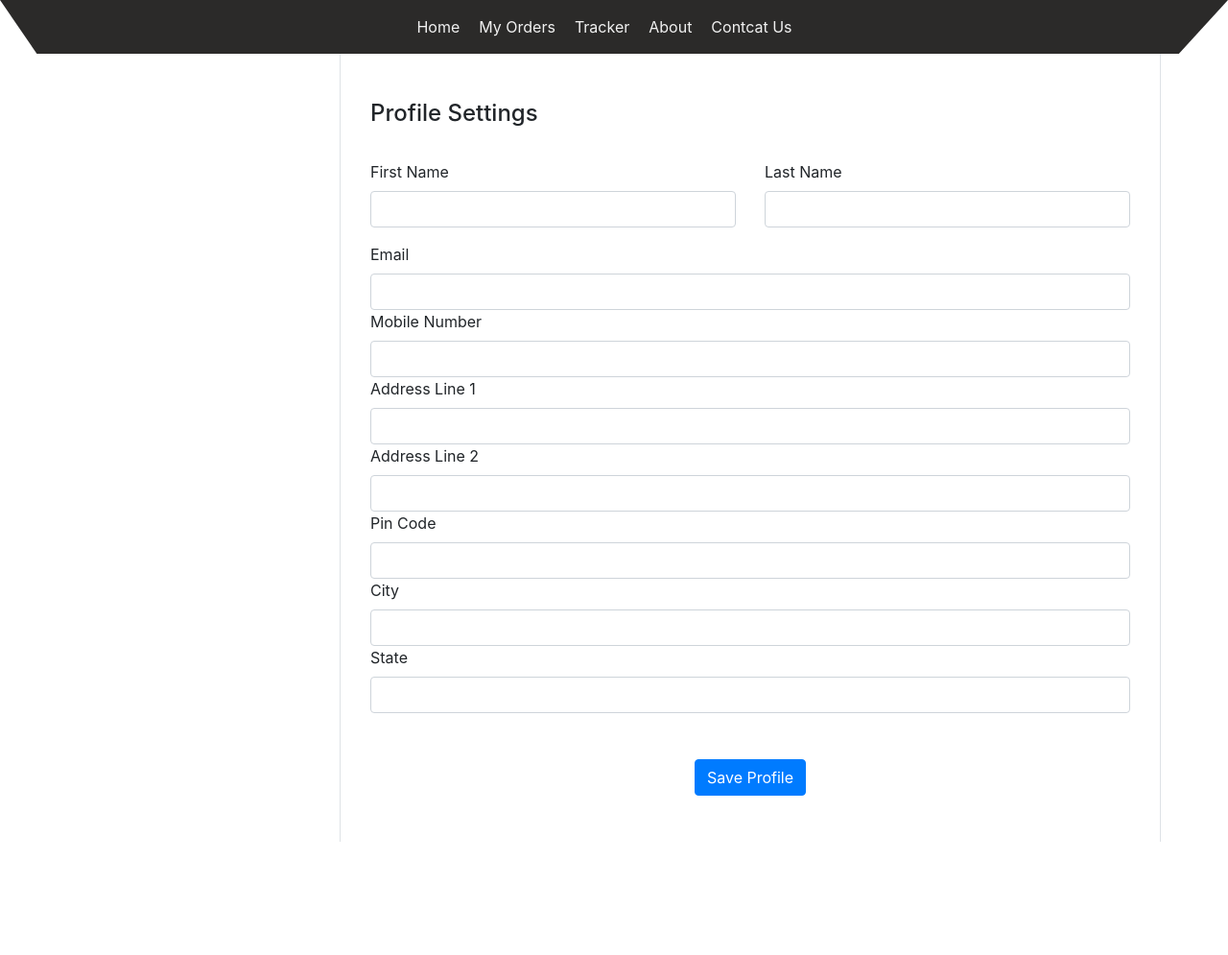
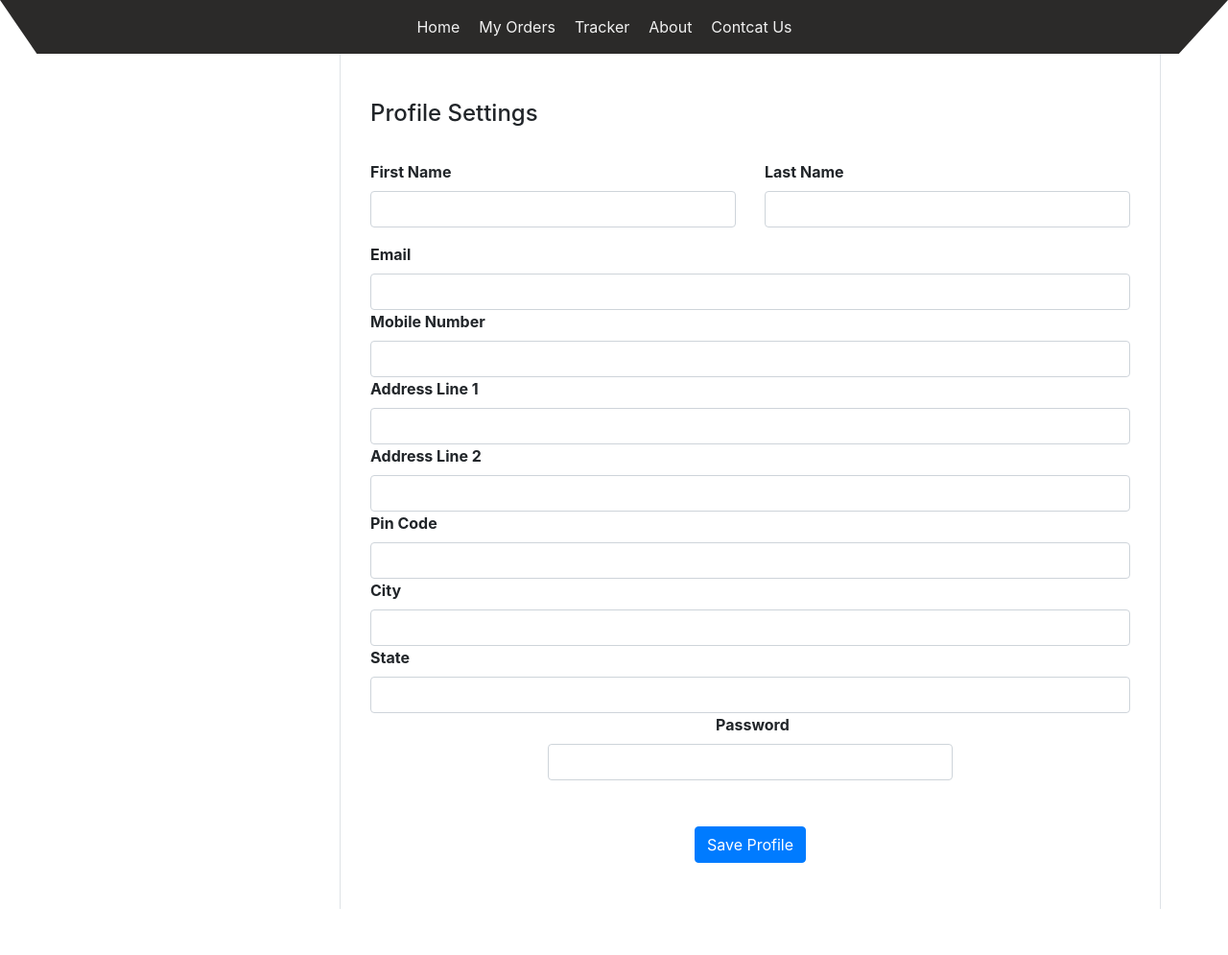
Before and after one commit to avajay201/AV-Shopping-0.0, a Django app: page /profile in a window 1280 px wide. Shown: the whole page at 96% size. Run offline with Django 3.2, Linux system fonts and the light colour scheme; some libraries are stand-ins or nearby versions.

Commit message:
updating

```diff
--- a/shop/templates/shop/index.html
+++ b/shop/templates/shop/index.html
@@ -292,6 +292,7 @@
    #user_image_btn {
       margin-left: 10px;
       background-color: #2b2a29;
+      cursor: pointer;
    }
 
    .btn-close {
@@ -346,8 +347,8 @@
                         {% if user.is_authenticated %}
                         <!-- <li class="username">Welcome {{user.username}}</li>
                         <li><button class="logout btn btn-outline-danger" type="button">Logout</button></li> -->
-                        <button id="user_image_btn" data-bs-toggle="modal" data-bs-target="#user_profile"><img
-                              id="user_image" src="{{user.image.url}}" /></button>
+                        <a id="user_image_btn" href="profile"><img
+                              id="user_image" src="{{user.image.url}}" /></a>
                         {% else %}
                         <li class="login_signup">
                            <a type="button" class="btn my_profile" href="account">
--- a/shop/templates/shop/profile.html
+++ b/shop/templates/shop/profile.html
@@ -1,13 +1,29 @@
 {% extends 'shop/basic.html' %}
 
 {% block style %}
+.font-weight-bold{
+margin-top: 15px;
+}
+
+.pass{
+padding: 0px 200px;
+}
+
+.pass123{
+padding: 0px 175px;
+}
+
+.labels{
+font-weight: bold;
+}
 {% endblock style %}
 
 {% block body %}
 <div class="container rounded bg-white mt-5 mb-5">
     <div class="row">
         <div class="col-md-3 border-right">
-            <div class="d-flex flex-column align-items-center text-center p-3 py-5"><img class="rounded-circle mt-5" width="150px" src="{{user.image.url}}"><span class="font-weight-bold">{{user.username}}</span></div>
+            <div class="d-flex flex-column align-items-center text-center p-3 py-5"><img class="rounded-circle mt-5"
+                    width="150px" src="{{user.image.url}}"><span class="font-weight-bold">{{user.username}}</span></div>
         </div>
         <div class="col-md-9 border-right">
             <div class="p-3 py-5">
@@ -15,23 +31,111 @@
                     <h4 class="text-right">Profile Settings</h4>
                 </div>
                 <div class="row mt-2">
-                    <div class="col-md-6"><label class="labels">First Name</label><input id="edit_fname" type="text" class="form-control" value="{{user.first_name}}"></div>
-                    <div class="col-md-6"><label class="labels">Last Name</label><input  id="edit_lname" type="text" class="form-control" value="{{user.last_name}}"></div>
+                    <p class="user_id" data-id="{{user.id}}" hidden></p>
+                    <div class="col-md-6"><label class="labels">First Name</label><input id="fname" type="text"
+                            class="form-control" value="{{user.first_name}}"></div>
+                    <div class="col-md-6"><label class="labels">Last Name</label><input id="lname" type="text"
+                            class="form-control" value="{{user.last_name}}"></div>
                 </div>
                 <div class="row mt-3">
-                    <div class="col-md-12"><label class="labels">Email</label><input id="edit_email"  type="text" class="form-control" value="{{user.email}}"></div>
-                    <div class="col-md-12"><label class="labels">Mobile Number</label><input id="edit_phone"  type="text" class="form-control" value="{{user.phone}}"></div>
-                    <div class="col-md-12"><label class="labels">Address Line 1</label><input id="edit_addrs1"  type="text" class="form-control" value="{{user.address_line1}}"></div>
-                    <div class="col-md-12"><label class="labels">Address Line 2</label><input id="edit_addrs2"  type="text" class="form-control" value="{{user.address_line2}}"></div>
-                    <div class="col-md-12"><label class="labels">Pin Code</label><input id="edit_pin_code"  type="text" class="form-control" value="{{user.pin_code}}"></div>
-                    <div class="col-md-12"><label class="labels">City</label><input id="edit_city"  type="text" class="form-control" value="{{user.city}}"></div>
-                    <div class="col-md-12"><label class="labels">State</label><input id="edit_state"  type="text" class="form-control" value="{{user.state}}"></div>
+                    <div class="col-md-12"><label class="labels">Email</label><input id="email" type="text"
+                            class="form-control" value="{{user.email}}"></div>
+                    <div class="col-md-12"><label class="labels">Mobile Number</label><input id="phone" type="text"
+                            class="form-control" value="{{user.phone}}"></div>
+                    <div class="col-md-12"><label class="labels">Address Line 1</label><input id="addrs_l1" type="text"
+                            class="form-control" value="{{user.addrs_l1}}"></div>
+                    <div class="col-md-12"><label class="labels">Address Line 2</label><input id="addrs_l2" type="text"
+                            class="form-control" value="{{user.addrs_l2}}"></div>
+                    <div class="col-md-12"><label class="labels">Pin Code</label><input id="pin_code" type="text"
+                            class="form-control" value="{{user.pin_code}}"></div>
+                    <div class="col-md-12"><label class="labels">City</label><input id="city" type="text"
+                            class="form-control" value="{{user.city}}"></div>
+                    <div class="col-md-12"><label class="labels">State</label><input id="state" type="text"
+                            class="form-control" value="{{user.state}}"></div>
+                    <div class="col-md-12 pass"><label class="labels pass123">Password</label><input id="password"
+                            type="password" class="form-control" value=""></div>
                 </div>
-                <div class="mt-5 text-center"><button class="btn btn-primary profile-button" type="button">Save Profile</button></div>
+                <div class="mt-5 text-center"><button class="btn btn-primary profile-button" type="button">Save
+                        Profile</button></div>
             </div>
         </div>
     </div>
+    <form>
+        {% csrf_token %}
+    </form>
 </div>
 </div>
 </div>
 {% endblock %}
+{% block js %}
+<script>
+    $('.profile-button').on('click', function () {
+        fname = $('#fname').val()
+        lname = $('#lname').val()
+        email = $('#email').val()
+        phone = $('#phone').val()
+        addrs_l1 = $('#addrs_l1').val()
+        addrs_l2 = $('#addrs_l2').val()
+        pin_code = $('#pin_code').val()
+        city = $('#city').val()
+        state = $('#state').val()
+        password = $('#password').val()
+        user_id = $('.user_id').attr('data-id')
+        data = {
+            'user_id': user_id,
+            'fname': fname,
+            'lname': lname,
+            'email': email,
+            'phone': phone,
+            'addrs_l1': addrs_l1,
+            'addrs_l2': addrs_l2,
+            'pin_code': pin_code,
+            'city': city,
+            'state': state,
+            'password': password,
+            'csrfmiddlewaretoken': $('input[name=csrfmiddlewaretoken]').val()
+        }
+        if (fname != '' & lname != '' & email != '' & phone != '' & addrs_l1 != '' & addrs_l2 != '' & pin_code != '' & city != '' & state != '' & password != '') {
+            $.ajax({
+                type: 'POST',
+                url: "{% url 'profile' %}",
+                data: data,
+                success: function (data) {
+                    if (data.error == 'Please enter correct password!') {
+                        toastr.error(data.error);
+                        // $('.toast').css('background-color', '#bd362f');
+                    }
+                    else if (data.success == 'Profile changes saved!') {
+                        $('#password').val('')
+                        toastr.success(data.success);
+                        // $('.toast').css('background-color', '#51a351');
+                        // setTimeout(reload, 1000);
+                    }
+                    else{
+                        toastr.error('Please try again!')
+                    }
+                }
+            })
+        }
+        else{
+            toastr.error('Please enter all details!')
+        }
+    });
+
+    $('#logout').on('click', function () {
+        data = {
+            'csrfmiddlewaretoken': $('input[name=csrfmiddlewaretoken]').val()
+        }
+        $.ajax({
+            url: "{% url 'logout' %}",
+            type: 'POST',
+            data: data,
+            success: function (data) {
+                toastr.success(data.success);
+                $('.toast').css('background-color', '#51a351');
+                setTimeout(reload, 1000);
+            }
+        })
+    });
+</script>
+{% endblock %}
--- a/shop/views.py
+++ b/shop/views.py
@@ -11,6 +11,7 @@ from django.template.loader import render_to_string
 from django.db.models import Q
 from django.core.mail import send_mail
 from django.forms.models import model_to_dict
+from django.contrib.auth.hashers import check_password
 # authorize razorpay client with API Keys.
 razorpay_client = razorpay.Client(
     auth=(settings.RAZOR_KEY_ID, settings.RAZOR_KEY_SECRET))
@@ -93,11 +94,6 @@ def index(request):
     if request.method == 'POST':
         category = request.POST.get('cat_value')
         product_id = request.POST.get('product_id')
-        fname = request.POST.get('fname')
-        lname = request.POST.get('lname')
-        email = request.POST.get('email')
-        password = request.POST.get('password')
-        c_password = request.POST.get('c_password')
         id = request.POST.get('id')
         forget_username = request.POST.get('forget_username')
         pass1 = request.POST.get('pass1')
@@ -159,22 +155,6 @@ def index(request):
                     return JsonResponse(response)
             except Exception as e:
                 pass
-        elif fname and lname and email:
-            try:
-                image = request.FILES['image']
-            except Exception as e:
-                dflt_image = default_image.objects.all()
-                image = dflt_image[0].image
-            new_user = Extra_fields.objects.get(id = id)
-            new_user.first_name = fname
-            new_user.last_name = lname
-            new_user.email = email
-            new_user.image = image
-            new_user.save()
-            response = {
-                'success': 'Changes saved'
-            }
-            return JsonResponse(response)
         elif password and c_password and id:
             new_user = Extra_fields.objects.get(id = id)
             new_user.set_password(password)
@@ -802,7 +782,53 @@ def logOut(request):
 
 
 def profile(request):
+    if request.method == 'POST':
+        user_id = request.POST.get('user_id')
+        fname = request.POST.get('fname')
+        lname = request.POST.get('lname')
+        email = request.POST.get('email')
+        phone = request.POST.get('phone')
+        addrs_l1 = request.POST.get('addrs_l1')
+        addrss_l2 = request.POST.get('addrss_l2')
+        pin_code = request.POST.get('pin_code')
+        city = request.POST.get('city')
+        state = request.POST.get('state')
+        password = request.POST.get('password')
+        # try:
+        #     image = request.FILES['image']
+        # except Exception as e:
+            # dflt_image = default_image.objects.all()
+            # image = dflt_image[0].image
+        try:
+            user = Extra_fields.objects.get(id = user_id)
+
+            if check_password(password, user.password):
+                print('matched')
+                user.first_name = fname
+                user.last_name = lname
+                user.email = email
+                user.phone = phone
+                user.addrs_l1 = addrs_l1
+                user.addrss_l2 = addrss_l2
+                user.pin_code = pin_code
+                user.city = city
+                user.state = state
+                # new_user.image = image
+                user.save()
+                response = {
+                    'success': 'Profile changes saved!'
+                }
+                return JsonResponse(response)
+            else:
+                print('not matched')
+                response = {
+                    'error': 'Please enter correct password!'
+                }
+                return JsonResponse(response)
+        except Exception as e:
+            pass
     return render(request, 'shop/profile.html')
 
 def account(request):
+
     return render(request, 'shop/account.html')
```
Also changed, not shown: shop/models.py (+7 -0 lines), shop/templates/shop/account.html (+1 -18 lines), db.sqlite3, shop/__init__.py (deleted), shop/migrations/0048_extra_fields_phone_alter_order_timestamp_and_more.py (added), shop/migrations/0049_extra_fields_addrs_l1_extra_fields_addrs_l2_and_more.py (added), shop/migrations/__init__.py (deleted), shop/static/css/about.css (deleted).
